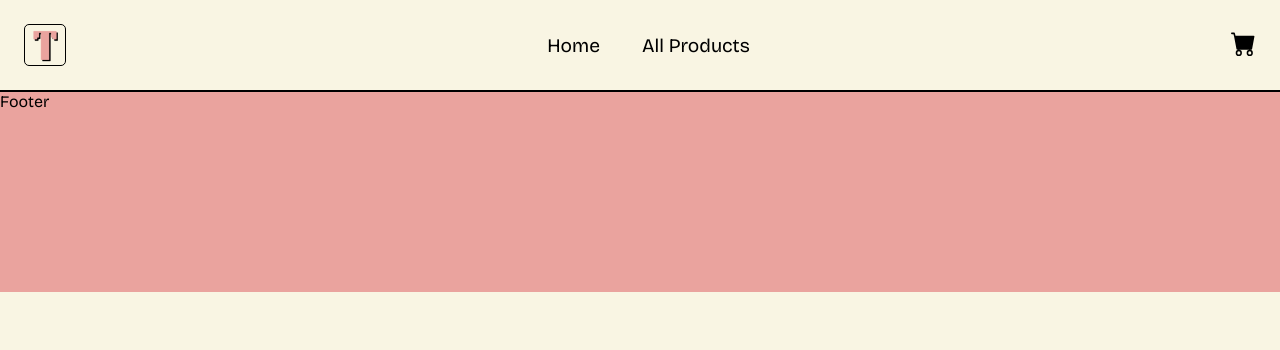
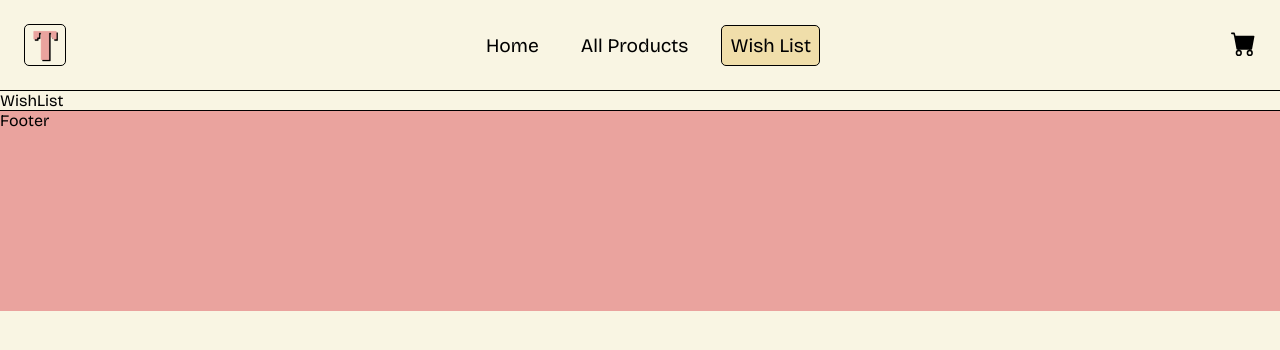
Before and after one commit to kvtrice/techie-trinkets-eShop, a React (Vite) app: page /wishlist in a window 1280 px wide. Shown: the top 350 px of the page. Built offline with nearby package versions, Linux system fonts and the light colour scheme; no server answers; the database is empty.

Commit message:
Added WishList Page

```diff
--- a/src/App.jsx
+++ b/src/App.jsx
@@ -6,6 +6,7 @@ import ProductContextProvider from "./contexts/ProductContextProvider";
 import AllProductsPage from "./pages/AllProductsPage/AllProductsPage";
 import Footer from "./components/Footer/Footer";
 import NavBar from "./components/NavBar/NavBar";
+import WishList from "./pages/WishList/WishList";
 
 function App() {
 	return (
@@ -27,6 +28,10 @@ function App() {
 							element={<ProductPage />}
 						/>
 						<Route
+							path="/wishlist"
+							element={<WishList />}
+						/>
+						<Route
 							path="/cart"
 							element={<ShoppingCart />}
 						/>
--- a/src/components/NavBar/NavBar.jsx
+++ b/src/components/NavBar/NavBar.jsx
@@ -42,6 +42,13 @@ const NavBar = () => {
 				>
 					All Products
 				</NavLink>
+				<NavLink
+					style={navStyles}
+					to="/wishlist"
+					className={styles.nav__products}
+				>
+					Wish List
+				</NavLink>
 			</div>
 			<NavLink
 				to="/cart"
--- /dev/null
+++ b/src/pages/WishList/WishList.jsx
@@ -0,0 +1,6 @@
+import styles from "./WishList.module.scss";
+
+const WishList = () => {
+	return <div>WishList</div>;
+};
+export default WishList;
```
Also changed, not shown: src/pages/WishList/WishList.module.scss (added).
